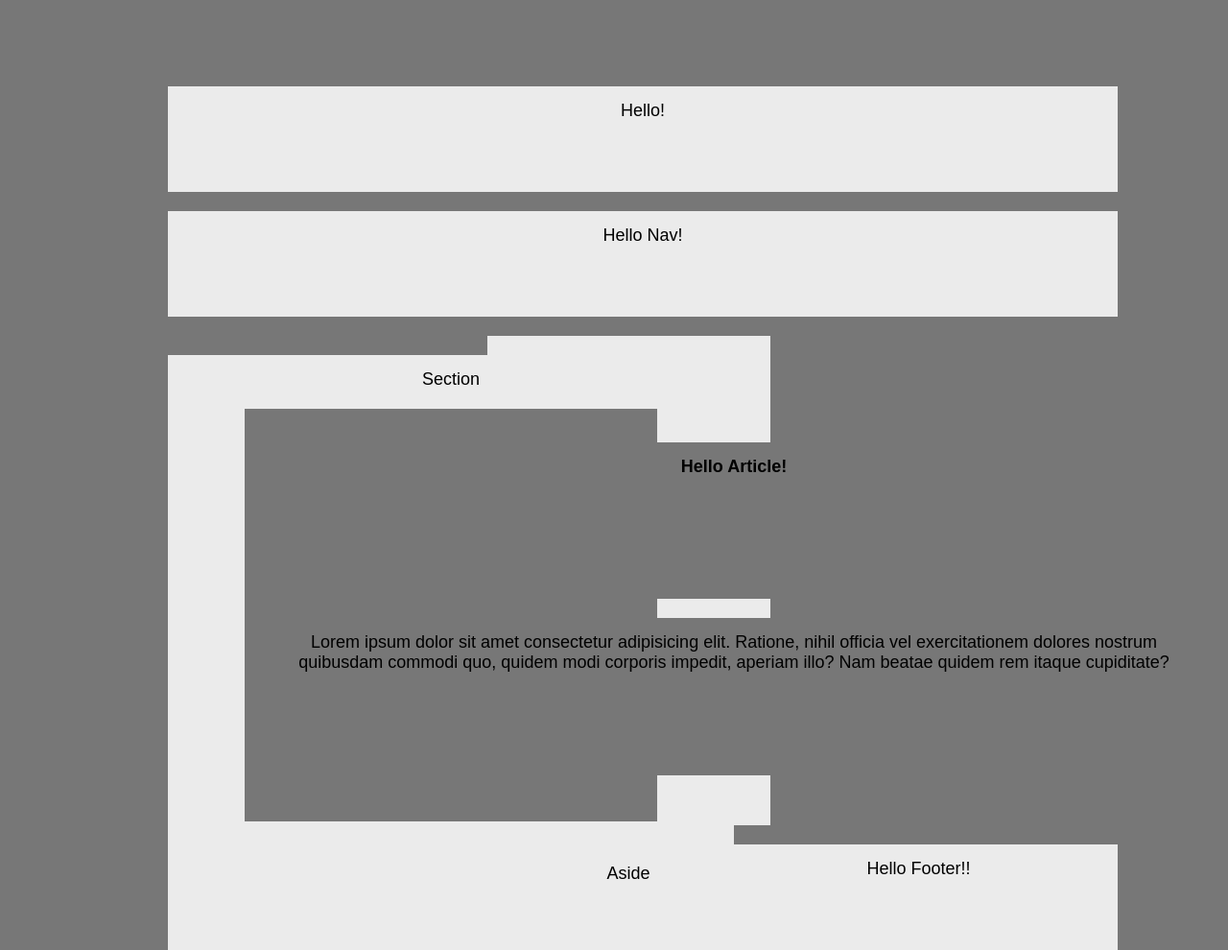
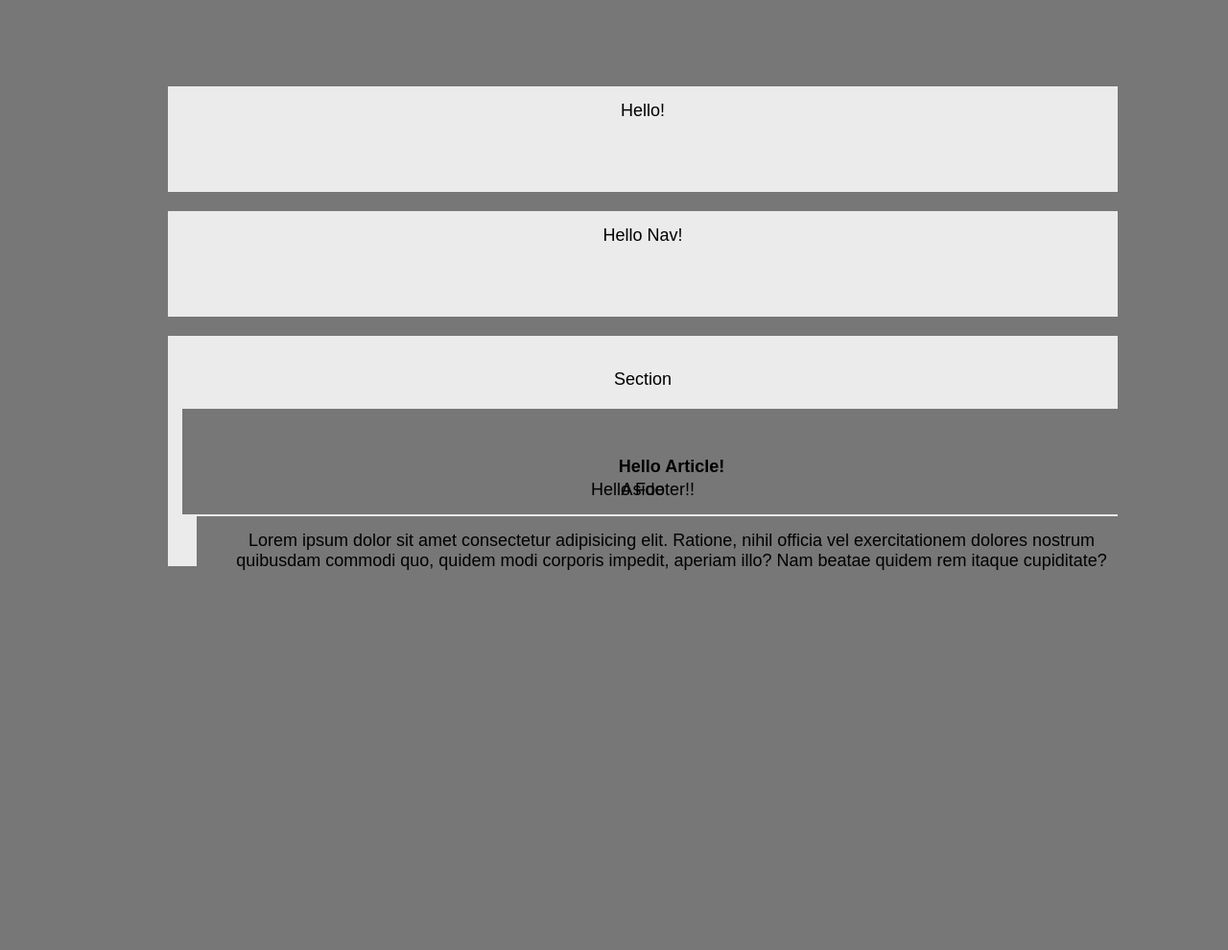
Before and after one commit to ThomasQDau/Basic-Portfolio, a plain HTML site: page HW-Wireframe/index.html in a window 1280 px wide. Shown: the whole page at 96% size. After the commit the page ends 800 px from the top, so only its background shows below. Drawn offline with Linux system fonts and the light colour scheme.

Commit message:
Before Mymys edit

```diff
--- a/HW-Wireframe/index.html
+++ b/HW-Wireframe/index.html
@@ -21,10 +21,10 @@
         <section>
             Section
             <article>
-                <h2 class=thirtythree>
+                <h2 class="thirtythree">
                     Hello Article!
                 </h2>
-                <p class=thirtythree>
+                <p class="thirtythree">
                     Lorem ipsum dolor sit amet consectetur adipisicing elit. Ratione, nihil officia vel exercitationem dolores nostrum quibusdam commodi quo, quidem modi corporis impedit, aperiam illo? Nam beatae quidem rem itaque cupiditate?
                 </p>
             </article>
--- a/HW-Wireframe/style.css
+++ b/HW-Wireframe/style.css
@@ -19,10 +19,8 @@ Header, Nav, Section, Aside, Footer {
 }
 section {
     float: left;
-    height: 480px;
-    width: 560px;
 }
-Article {
+/* Article {
     color: #ebebeb;
     height: 400px;
     width: 400px;
@@ -30,4 +28,4 @@ Article {
 aside {
     height: 480px;
     width: 265px;
-}
+} */
```
